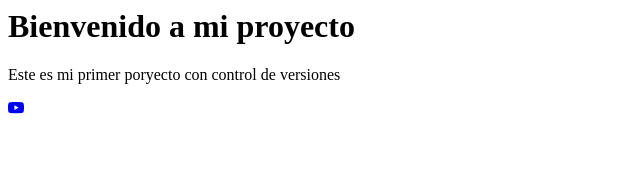
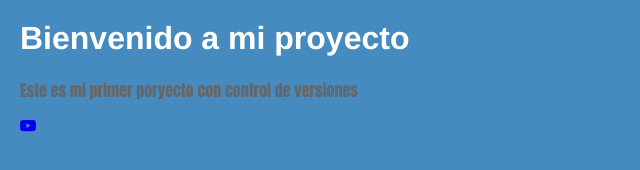
Before and after one commit to SValdelamar/mipimerproyecto, a plain HTML site: page index.html in a window 1280 px wide. Shown: the whole page, without its empty margins (0-640 px from the left). Drawn offline with nearby package versions, Linux system fonts and the light colour scheme.

Commit message:
Añadir estilos css

```diff
--- a/index.html
+++ b/index.html
@@ -3,6 +3,7 @@
     <meta charset="UTF-8">
     <meta name="viewport" content="width=device-width, initial-scale=1.0">
     <link rel="stylesheet" href="https://cdn.jsdelivr.net/npm/bootstrap-icons@1.11.3/font/bootstrap-icons.min.css">
+    <link rel="stylesheet" href="styles.css">
     <title>Document</title>
 </head>
 <body>
--- /dev/null
+++ b/styles.css
@@ -0,0 +1,15 @@
+body {
+    font-family: Impact, Haettenschweiler, 'Arial Narrow Bold', sans-serif;
+    margin: 0;
+    padding: 20px;
+    background-color: #468bc0;
+}
+
+h1 {
+    color: #ffffff;
+    font-family: 'Franklin Gothic Medium', 'Arial Narrow', Arial, sans-serif;
+}
+
+p {
+    color: #666;
+}
```
